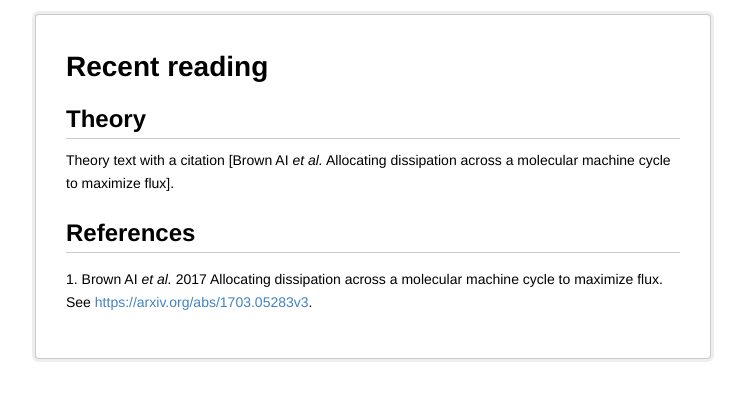
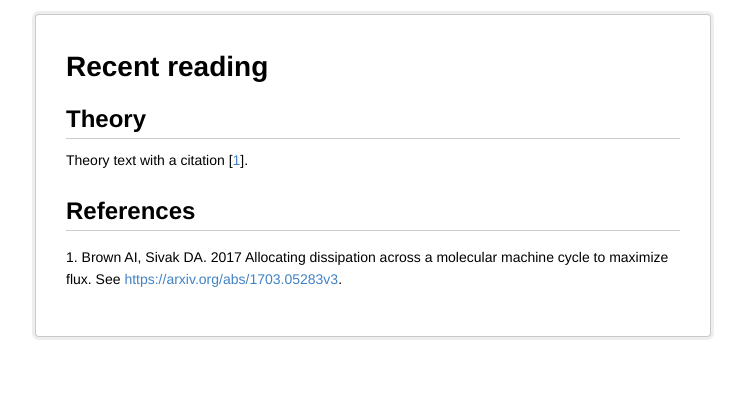
Before and after one commit to slochower/nonequilibrium-literature-review, a plain HTML site: page index.html in a window 1280 px wide. Shown: the whole page, without its empty margins (267-1012 px from the left). Drawn offline with Linux system fonts and the light colour scheme.

Commit message:
Changed references back to numeric
This build is based on
https://github.com/slochower/nonequilibrium-literature-review/commit/99a2f529db0fda17f882f2173c99559037f9476e.

This commit was created by the following Travis CI build and job:
https://travis-ci.org/slochower/nonequilibrium-literature-review/builds/238088479
https://travis-ci.org/slochower/nonequilibrium-literature-review/jobs/238088480

[ci skip]

The full commit message that triggered this build is copied below:

Changed references back to numeric

```diff
--- a/index.html
+++ b/index.html
@@ -11,11 +11,11 @@
 <body>
 <h1 id="recent-reading">Recent reading</h1>
 <h2 id="theory">Theory</h2>
-<p>Theory text with a citation <span class="citation">[Brown AI <em>et al.</em> Allocating dissipation across a molecular machine cycle to maximize flux]</span>.</p>
+<p>Theory text with a citation <span class="citation">[<a href="#ref-1DCUa6egE">1</a>]</span>.</p>
 <h2 id="references" class="unnumbered">References</h2>
 <div id="refs" class="references">
 <div id="ref-1DCUa6egE">
-<p>1. Brown AI <em>et al.</em> 2017 Allocating dissipation across a molecular machine cycle to maximize flux. See <a href="https://arxiv.org/abs/1703.05283v3" class="uri">https://arxiv.org/abs/1703.05283v3</a>.</p>
+<p>1. Brown AI, Sivak DA. 2017 Allocating dissipation across a molecular machine cycle to maximize flux. See <a href="https://arxiv.org/abs/1703.05283v3" class="uri">https://arxiv.org/abs/1703.05283v3</a>.</p>
 </div>
 </div>
 </body>
```
Also changed, not shown: 5 other files.
